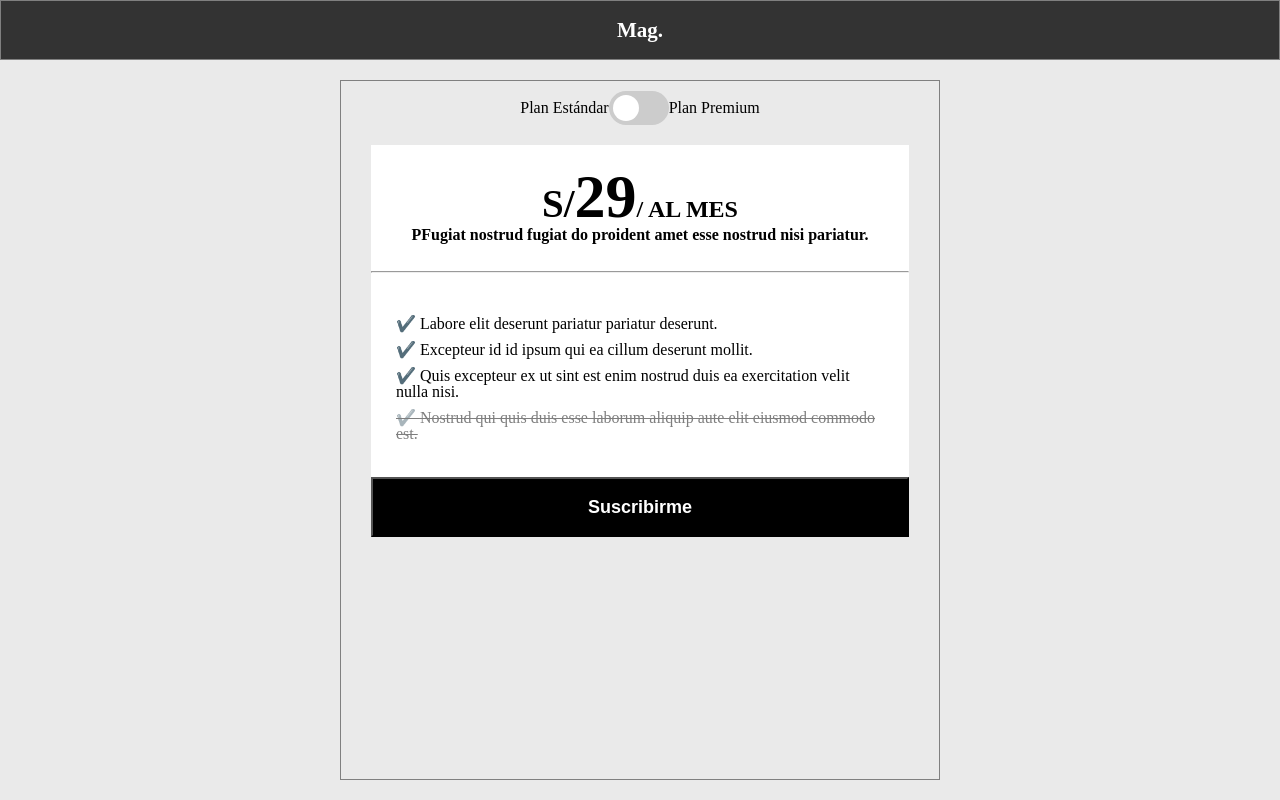
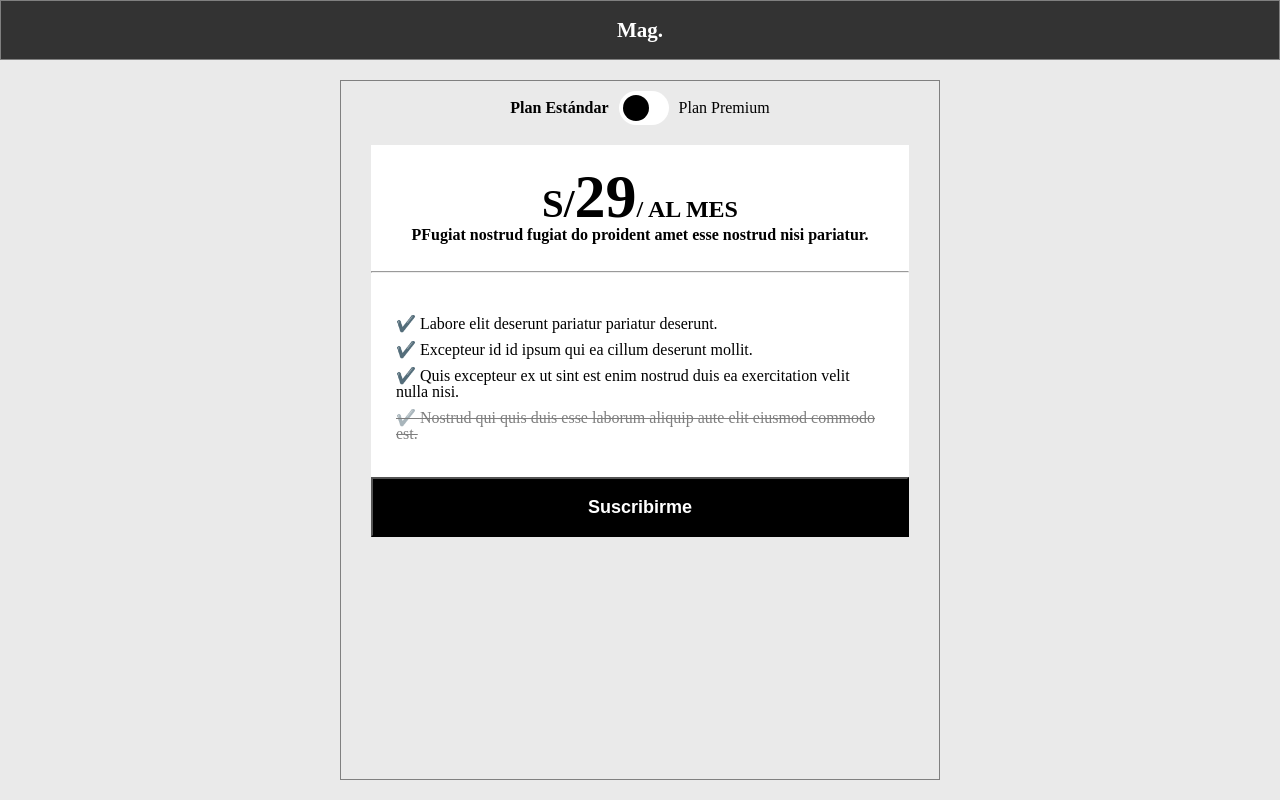
Before and after one commit to TheCARGOS/mag-demo-frontend, a React (Create React App) app: page / in a window 1280 px wide. Built offline with nearby package versions, Linux system fonts and the light colour scheme.

Commit message:
chore(Sekector): switch style component improved based on sketch

```diff
--- a/src/components/PlanSelector/Selector/Selector.tsx
+++ b/src/components/PlanSelector/Selector/Selector.tsx
@@ -18,13 +18,13 @@ const Selector = (selectorProps: SelectorProps) => {
 
   return (
     <div className={ styles.planSelector__choose }>
-      <span>Plan Estándar</span>
+      <span className={ isStandartSelected ? styles.planSelector__choose__selected : '' }>Plan Estándar</span>
       <label className={ styles.switch }>
         <label htmlFor="selectPlan" className={ styles.label }>Seleccionar plan</label>
         <input id='selectPlan' type="checkbox" onChange={ handleInputChange } defaultChecked={ !isStandartSelected } />
         <span className={ styles.slider }></span>
       </label>
-      <span>Plan Premium</span>
+      <span className={ !isStandartSelected ? styles.planSelector__choose__selected : '' }>Plan Premium</span>
     </div>
   )
 }
--- a/src/components/PlanSelector/styles.module.scss
+++ b/src/components/PlanSelector/styles.module.scss
@@ -10,6 +10,14 @@
     align-items: center;
     justify-content: center;
     margin-bottom: 20px;
+
+    span {
+      margin: 0 5px;
+    }
+
+    &__selected {
+      font-weight: bolder;
+    }
   }
 
   &__card {
@@ -87,7 +95,7 @@
   left: 0;
   right: 0;
   bottom: 0;
-  background-color: #ccc;
+  background-color: #FFFFFF;
   -webkit-transition: .4s;
   transition: .4s;
   border-radius: 34px;
@@ -100,18 +108,18 @@
   width: 26px;
   left: 4px;
   bottom: 4px;
-  background-color: white;
+  background-color: #000000;
   -webkit-transition: .4s;
   transition: .4s;
   border-radius: 50%;
 }
 
 input:checked + .slider {
-  background-color: #2196F3;
+  background-color: #FFFFFF;
 }
 
 input:focus + .slider {
-  box-shadow: 0 0 1px #2196F3;
+  box-shadow: 0 0 1px #FFFFFF;
 }
 
 input:checked + .slider:before {
```
